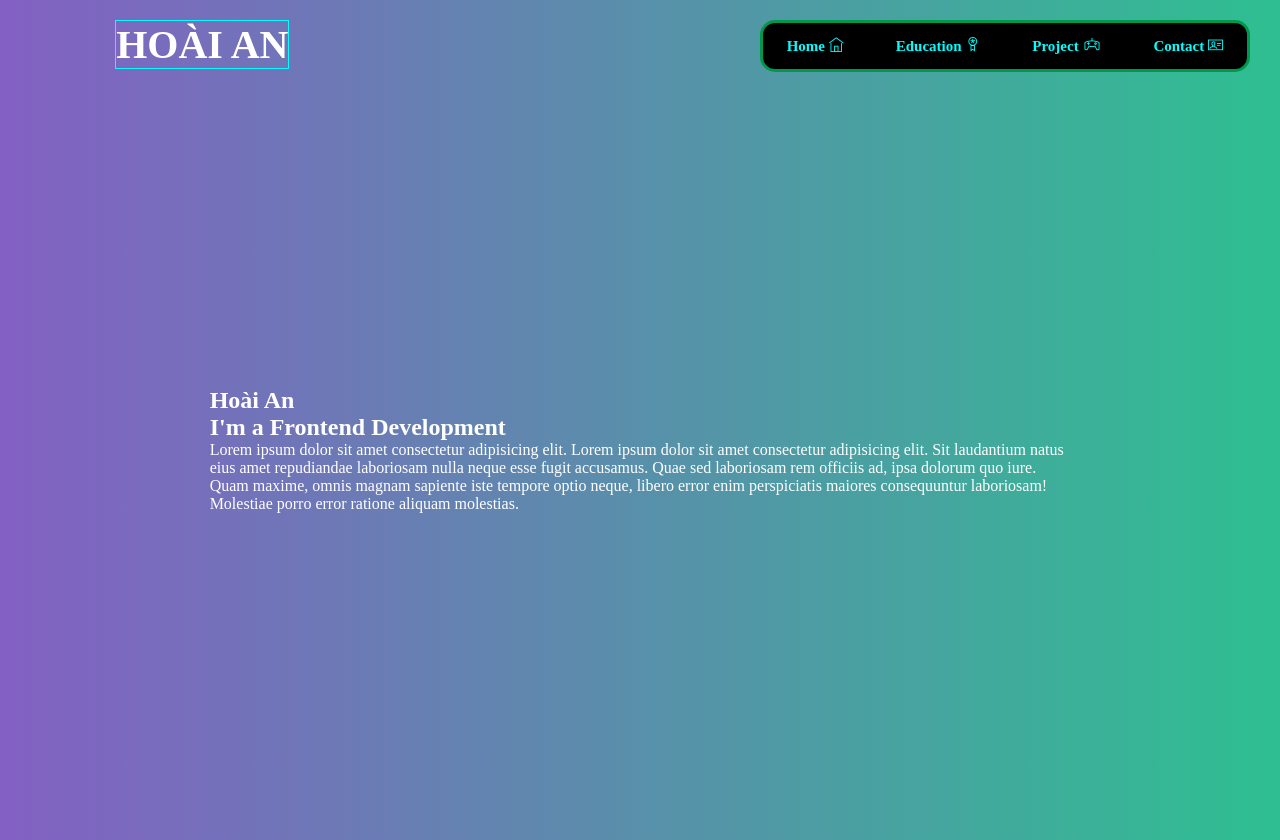
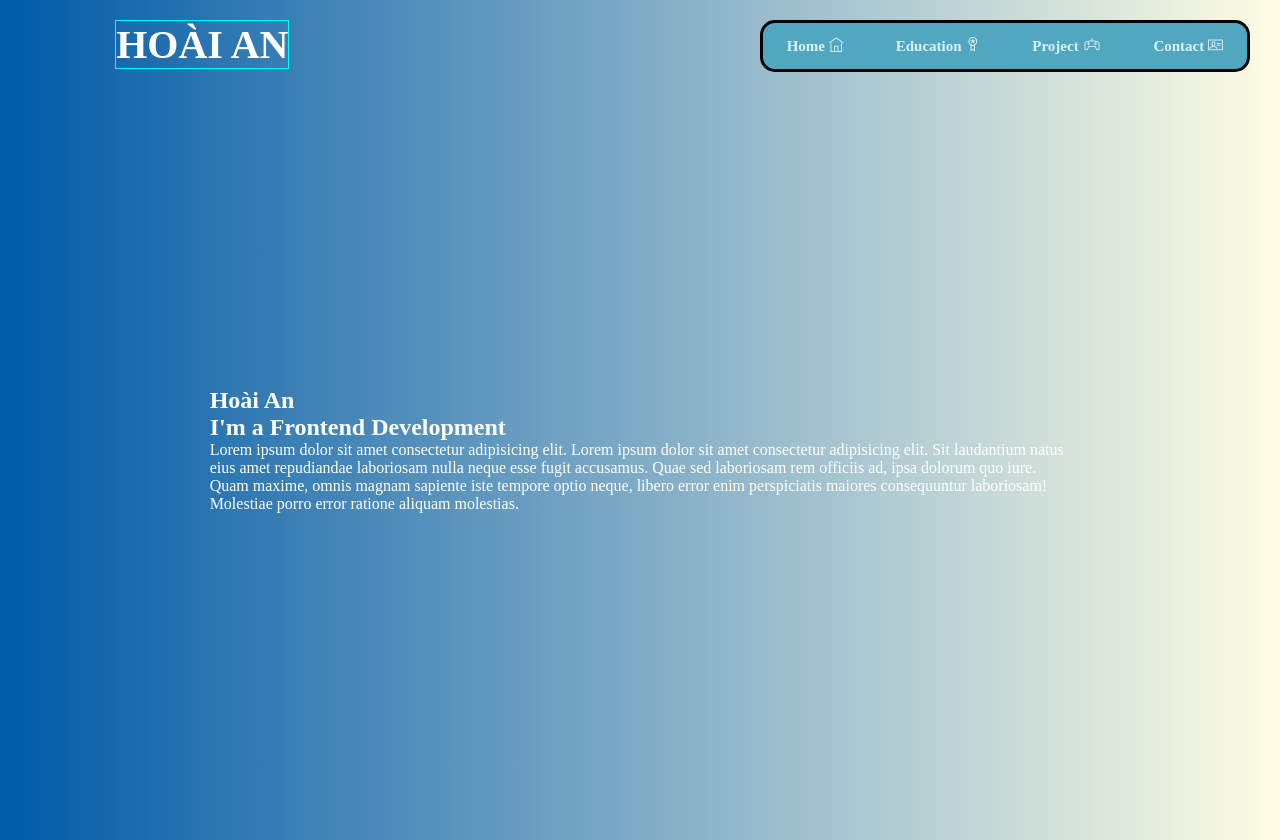
Before and after one commit to Calvinan132/hoaian, a plain HTML site: page index.html in a window 1280 px wide. Drawn offline with Linux system fonts and the light colour scheme.

Commit message:
Chỉnh lại màu

```diff
--- a/assets/css/style.css
+++ b/assets/css/style.css
@@ -5,7 +5,7 @@
 }
 
 body {
-  background: linear-gradient(to right, #8360c3, #2ebf91);
+  background: linear-gradient(to right, #005aa7, #fffde4);
 }
 
 #wrapper {
@@ -29,10 +29,10 @@ body {
   position: absolute;
   right: 30px;
   position: fixed;
-  background-color: black;
+  background-color: #51a7bf;
   line-height: 46px;
   border-radius: 15px;
-  border: 3px solid rgba(0, 255, 127, 0.6);
+  border: 3px solid black;
 }
 #Nav li {
   display: inline-block;
@@ -51,7 +51,7 @@ body {
 }
 
 #Nav li a {
-  color: aqua;
+  color: #daf4ff;
   list-style-type: none;
   text-decoration: none;
 }
```
